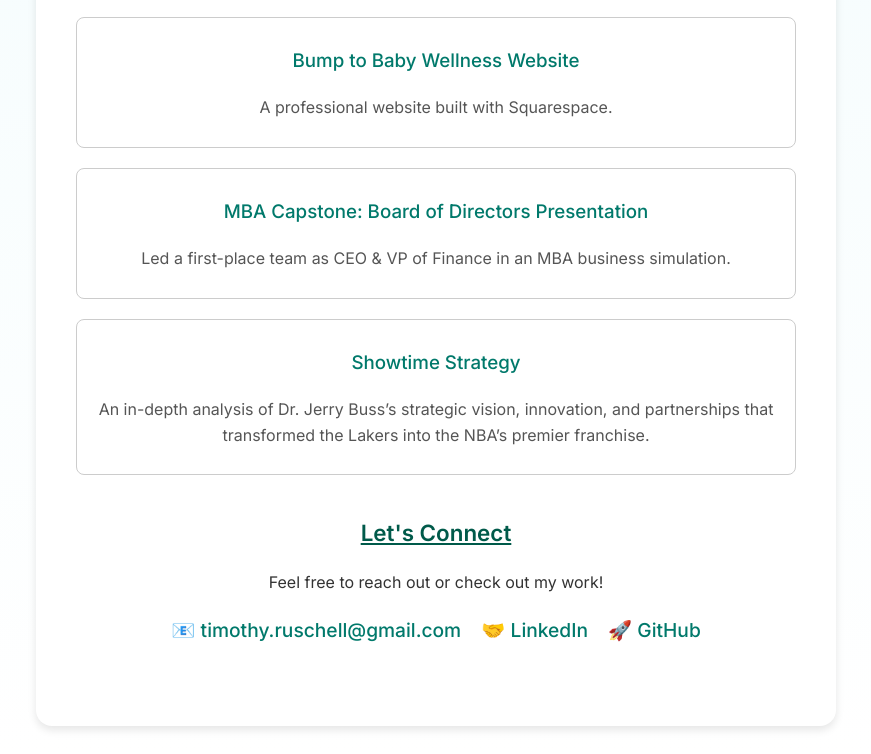
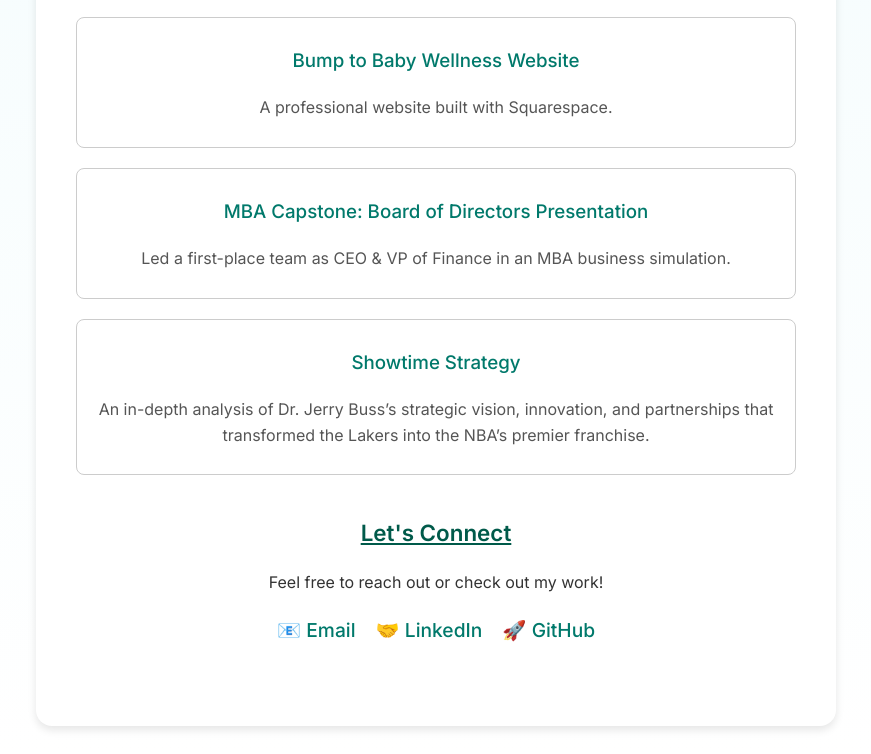
Before and after one commit to truschell/truschell, a plain HTML site: page index.html in a window 1280 px wide. Shown: the part 2143-2897 px from the top of the page, without its empty margins (204-1075 px from the left). Drawn offline with Linux system fonts and the light colour scheme.

Commit message:
Update index.html

```diff
--- a/index.html
+++ b/index.html
@@ -106,7 +106,7 @@
             <h2>Let's Connect</h2>
             <p>Feel free to reach out or check out my work!</p>
                 <ul>
-                    <li>📧 <a href="mailto:timothy.ruschell@gmail.com">timothy.ruschell@gmail.com</a></li>
+                    <li>📧 <a href="mailto:timothy.ruschell@gmail.com">Email</a></li>
                     <li>🤝 <a href="https://www.linkedin.com/in/truschell" target="_blank">LinkedIn</a></li>
                     <li>🚀 <a href="https://github.com/truschell" target="_blank">GitHub</a></li>
                 </ul>
```
